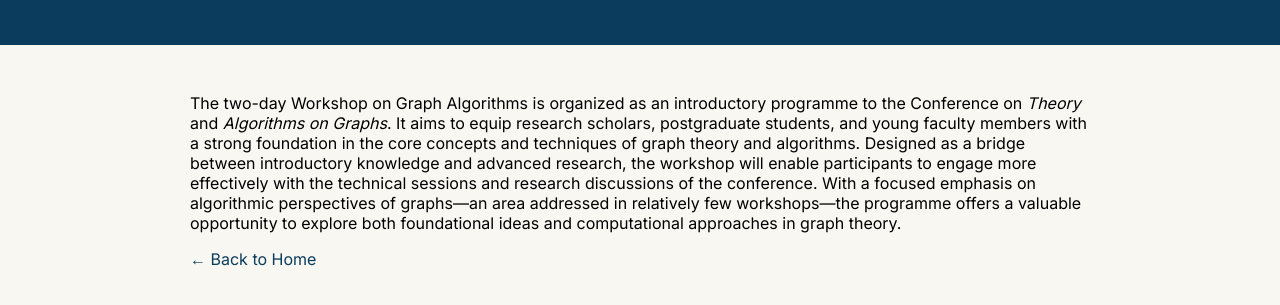
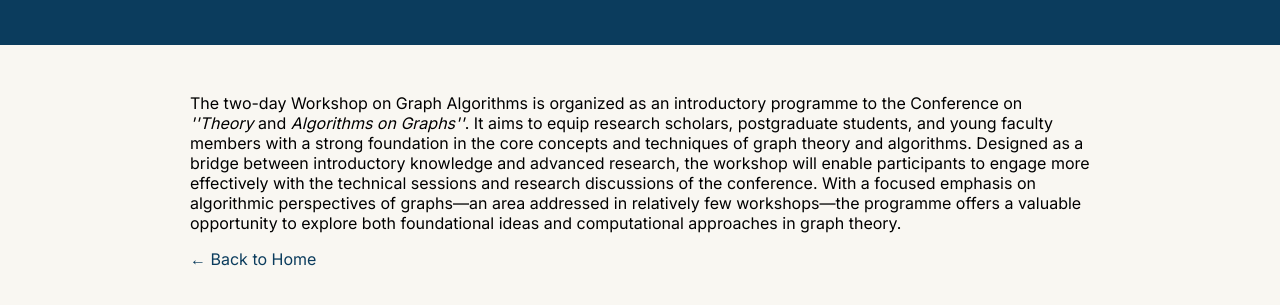
Before and after one commit to seminarkucmaths-beep/wga-ctag-2026, a plain HTML site: page workshop.html in a window 1280 px wide. Shown: the part 137-442 px from the top of the page. Drawn offline with Linux system fonts and the light colour scheme.

Commit message:
Update workshop.html

```diff
--- a/workshop.html
+++ b/workshop.html
@@ -18,7 +18,7 @@
 </header>
 
 <section>
-  <p>The two-day Workshop on Graph Algorithms is organized as an introductory programme to the Conference on <em>Theory</em> and <em>Algorithms</em> <em>on Graphs</em>. It aims to equip research scholars, postgraduate students, and young faculty members with a strong foundation in the core concepts and techniques of graph theory and algorithms.
+  <p>The two-day Workshop on Graph Algorithms is organized as an introductory programme to the Conference on <em>''Theory</em> and <em>Algorithms</em> <em>on Graphs''</em>. It aims to equip research scholars, postgraduate students, and young faculty members with a strong foundation in the core concepts and techniques of graph theory and algorithms.
 Designed as a bridge between introductory knowledge and advanced research, the workshop will enable participants to engage more effectively with the technical sessions and research discussions of the conference. With a focused emphasis on algorithmic perspectives of graphs—an area addressed in relatively few workshops—the programme offers a valuable opportunity to explore both foundational ideas and computational approaches in graph theory.</p>
   <p><a href="index.html">← Back to Home</a></p>
 </section>
```
